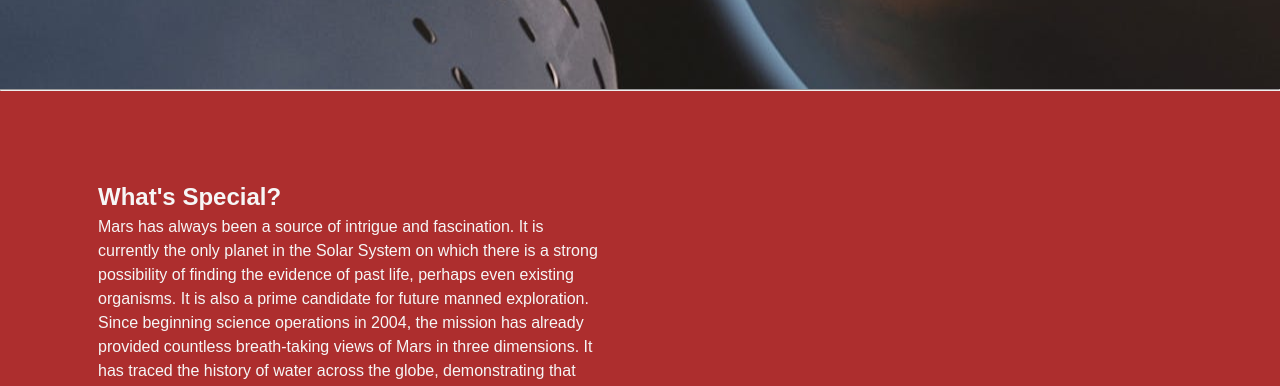
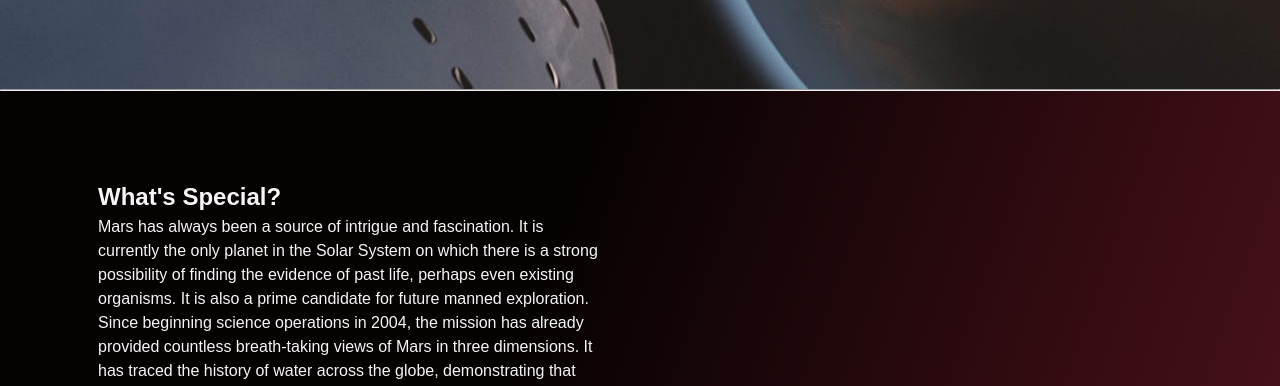
Before and after one commit to GouthamiB10/Project2Mars, a plain HTML site: page index.html in a window 1280 px wide. Shown: the part 407-793 px from the top of the page. Drawn offline with Linux system fonts and the light colour scheme.

Commit message:
background

```diff
--- a/style.css
+++ b/style.css
@@ -13,7 +13,7 @@
      font-size: 16px;
      line-height: 1.5;
      color: #F6F6F6;
-     background: #ad2e2e;
+     background: linear-gradient(109.6deg, rgb(6, 2, 2) 32.4%, rgb(137, 30, 47) 98.8%);
  }
 
  /* ---- Nav-bar----- */
```
